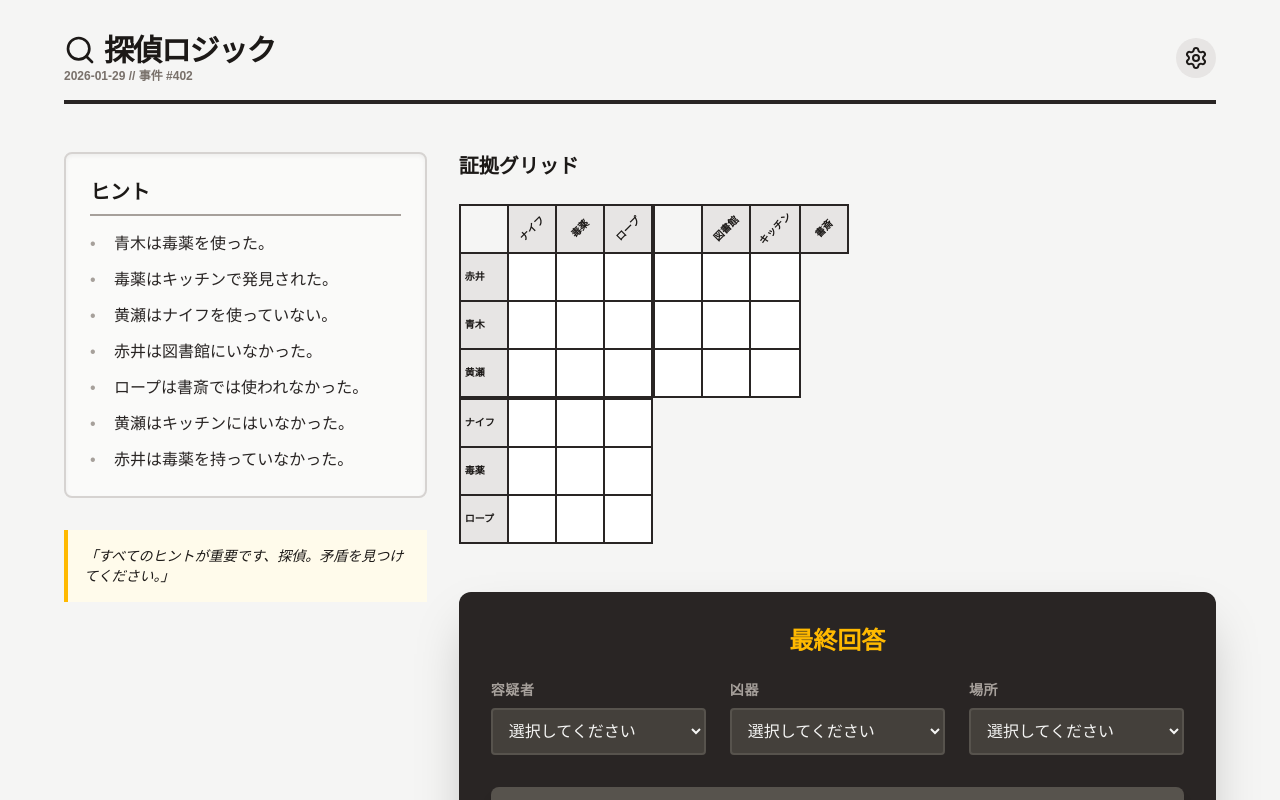
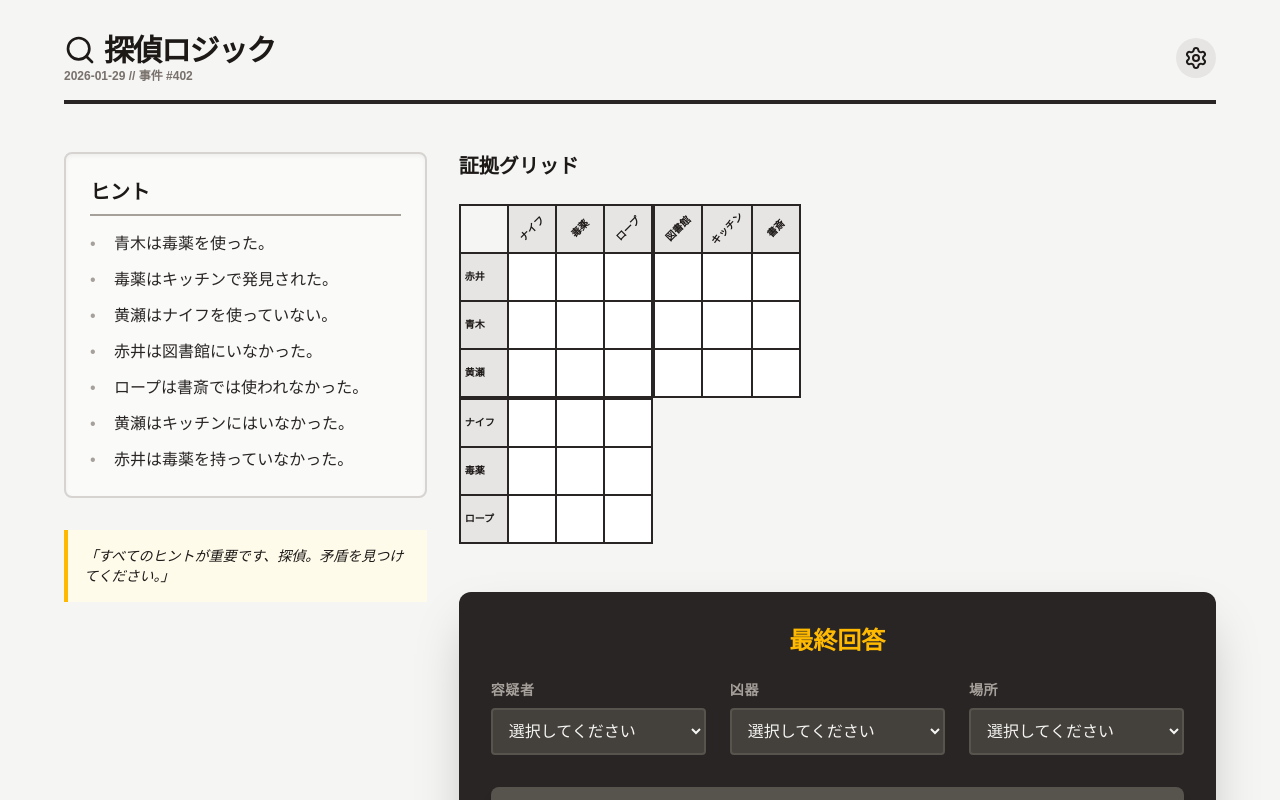
Before and after one commit to autoautoauto10-afk/murdle_app, a Next.js app: page / in a window 1280 px wide. Shown: the top 800 px of the page. Built offline with nearby package versions, Linux system fonts and the light colour scheme.

Commit message:
fix: remove corner cell completely when hiding row headers

```diff
--- a/src/components/features/Grid.tsx
+++ b/src/components/features/Grid.tsx
@@ -36,7 +36,7 @@ export default function Grid({
                 {!hideColumnHeaders && (
                     <thead>
                         <tr>
-                            <th className={`${cellSize} border-2 border-stone-800 bg-stone-100`}></th>
+                            {!hideRowHeaders && <th className={`${cellSize} border-2 border-stone-800 bg-stone-100`}></th>}
                             {category2.map((item) => (
                                 <th
                                     key={item.id}
```
